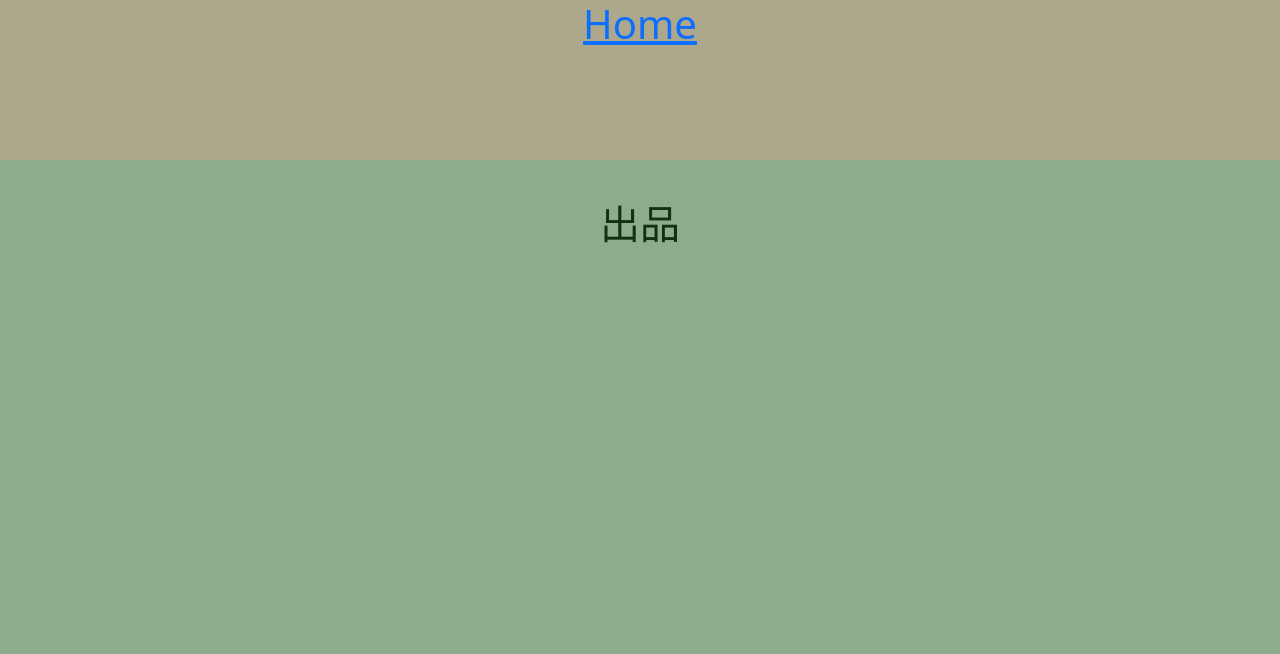
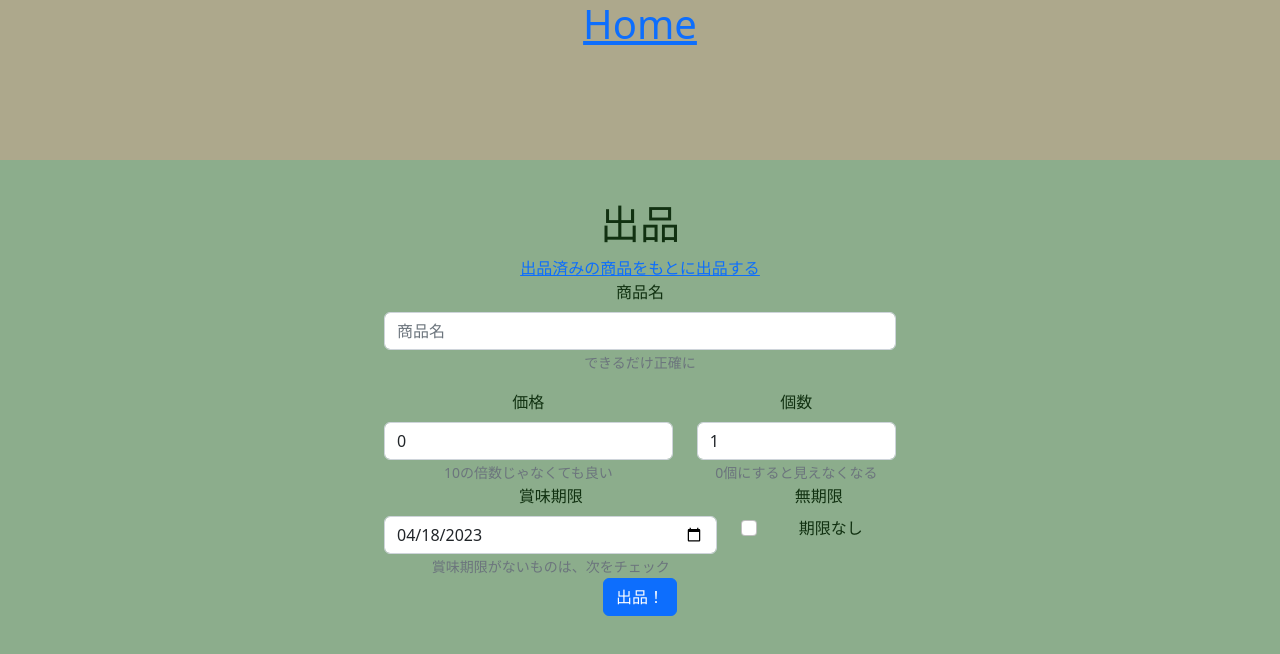
Before and after one commit to Nishinoyama/kobuy-2-front, a React (Create React App) app: page /provision in a window 1280 px wide. Shown: the top 654 px of the page. Built offline with nearby package versions, Linux system fonts and the light colour scheme.

Commit message:
紆余曲折を経て商品提供

```diff
--- a/src/App.css
+++ b/src/App.css
@@ -15,10 +15,11 @@
 }
 
 .App-main {
-    justify-content: center;
     padding-top: 5vh;
+    max-width: 40vw;
     background-color: #8cad8c;
     color: #113111;
+    margin: auto;
 }
 
 h1 {
--- a/src/Default.tsx
+++ /dev/null
@@ -1,5 +0,0 @@
-export function Default() {
-  return (
-    <div></div>
-  );
-}
--- a/src/GroceryTableRow.tsx
+++ b/src/GroceryTableRow.tsx
@@ -1,22 +1,19 @@
 import React from "react";
 import {Badge} from "react-bootstrap";
 import "./Market.css"
+import {Grocery} from "./pages/Market";
 
-export interface GroceryProps {
-  id: number
-  name: string
-  price: number
-  unit: number
-  expirationDate: Date
+interface GroceryProps {
+  grocery: Grocery
   selected: boolean
 
   selectGrocery(): void
 }
 
 export function GroceryTableRow(props: GroceryProps) {
-  let expiration_date_string = props.expirationDate.toISOString().split('T')[0]
+  let expiration_date_string = props.grocery.expiration_date.toISOString().split('T')[0]
   const expiration_duration =
-    props.expirationDate.getTime() - Date.now();
+    props.grocery.expiration_date.getTime() - Date.now();
   const expiration_indicator =
     expiration_duration < 0 ? "exceeded" :
       expiration_duration < 1000 * 3600 * 24 * 7 ? "soon" : // 7 days
@@ -40,11 +37,12 @@ export function GroceryTableRow(props: GroceryProps) {
     <tr
       className={props.selected ? "Market-GroceryTableRow-selected" : ""}
       onClick={props.selectGrocery}
+      style={{cursor: "pointer"}}
     >
-      <td> {props.id} </td>
-      <td> {props.name} </td>
-      <td> {props.price} </td>
-      <td> {props.unit} </td>
+      <td> {props.grocery.id} </td>
+      <td> {props.grocery.name} </td>
+      <td> {props.grocery.price} </td>
+      <td> {props.grocery.unit} </td>
       <td>
         {expiration_date_string}
         {expiration_badge}
--- a/src/Market.css
+++ b/src/Market.css
@@ -2,8 +2,6 @@
 .Market-main {
     display: flex;
     justify-content: center;
-    margin-left: 20vw;
-    margin-right: 20vw;
     flex-direction: column;
 }
 
--- a/src/pages/Market.tsx
+++ b/src/pages/Market.tsx
@@ -4,7 +4,7 @@ import axios from "axios";
 import {Button, Dropdown, Table} from "react-bootstrap";
 import "../Market.css"
 
-type Grocery = {
+export type Grocery = {
   id: number
   name: string
   price: number
@@ -215,30 +215,19 @@ export default class Market extends React.Component<MarketProps, MarketState> {
           {this.state.groceriesData
             .filter(g => g.unit > 0)
             .map(g =>
-            (
               <GroceryTableRow
-                id={g.id}
-                name={g.name}
-                price={g.price}
-                unit={g.unit}
-                expirationDate={g.expiration_date}
+                grocery={g}
                 key={g.id}
                 selected={g.id === this.state.selectedGrocery?.id}
                 selectGrocery={() => this.selectGrocery(g)}
               />
-            )
-          )}
+            )}
           </tbody>
         </Table>
         <div className="Market-purchase">
           <Dropdown>
             <Dropdown.Toggle>
-              {
-                (() => {
-                  let buyer = this.state.selectedBuyer;
-                  return buyer !== null ? buyer.name : "購入者"
-                })()
-              }
+              {this.state.selectedBuyer?.name ?? "購入者"}
             </Dropdown.Toggle>
             <Dropdown.Menu>
               {this.state.buyersJson.map(b =>
@@ -254,12 +243,7 @@ export default class Market extends React.Component<MarketProps, MarketState> {
           </Dropdown>
           が
           <Button variant="secondary" disabled onClick={() => this.purchase(this)}>
-            {
-              (() => {
-                let grocery = this.state.selectedGrocery;
-                return grocery !== null ? grocery.name : "商品"
-              })()
-            }
+            {this.state.selectedGrocery?.name ?? "商品"}
           </Button>
           を
           <Button variant="success" onClick={() => this.purchase(this)}>
--- a/src/pages/Provision.tsx
+++ b/src/pages/Provision.tsx
@@ -1,11 +1,139 @@
-import {Component} from "react";
+import React, {Component} from "react";
+import {Button, Col, Form, Row} from "react-bootstrap";
+import {Link} from "react-router-dom";
+import axios from "axios";
 
-export class Provision extends Component {
+interface ProvisionState {
+  validated: boolean,
+  expiration_date_disable: boolean
+}
+
+export class Provision extends Component<{}, ProvisionState> {
+  constructor(props: {}) {
+    super(props);
+    this.state = {
+      validated: false,
+      expiration_date_disable: false,
+    }
+  }
+
+  handleSubmit(e: any) {
+    const form = e.currentTarget;
+    if (form.checkValidity() === false) {
+      this.setState({validated: true})
+      e.preventDefault();
+      e.stopPropagation();
+      return false;
+    }
+    const provider_id = 1; // todo!
+    const name: string = form.name.value;
+    const price: number = Number.parseInt(form.price.value);
+    const unit: number = Number.parseInt(form.price.value);
+    let expiration_date_raw = new Date(Date.parse(form.expiration_date.value))
+    if (e.target.expiration_date_disable.checked) {
+      expiration_date_raw = new Date(Date.parse("3000-01-01"))
+    }
+    const expiration_date = expiration_date_raw.toISOString();
+    axios.post('http://localhost:8080/v1/api/groceries/provide',
+      {
+        provider_id,
+        name,
+        price,
+        unit,
+        expiration_date,
+      },
+    ).then(res => {
+      alert("出品完了" + JSON.stringify(res.data))
+    }).catch(err => {
+      e.preventDefault();
+      e.stopPropagation();
+      alert(err);
+    })
+    return false;
+  }
+
+  handleChange(e: any) {
+    this.setState({
+      expiration_date_disable: e.target.checked,
+    })
+  }
+
   render() {
     return (
       <>
         <h1>出品</h1>
+        <Link to="." onClick={() => alert("未実装")}> 出品済みの商品をもとに出品する </Link>
+        <Form
+          onSubmit={(e) => this.handleSubmit(e)}
+          noValidate
+          validated={this.state.validated}
+        >
+          <Row className="mb-3">
+            <Form.Group as={Col} controlId="name">
+              <Form.Label>商品名</Form.Label>
+              <Form.Control
+                type="text"
+                placeholder="商品名"
+                required
+              />
+              <Form.Text className="text-muted">
+                できるだけ正確に
+              </Form.Text>
+            </Form.Group>
+          </Row>
+          <Row>
+            <Form.Group as={Col} md="7" controlId="price">
+              <Form.Label>価格</Form.Label>
+              <Form.Control
+                type="number"
+                step={10}
+                min={0}
+                defaultValue={0}
+              />
+              <Form.Text className="text-muted">
+                10の倍数じゃなくても良い
+              </Form.Text>
+            </Form.Group>
+            <Form.Group as={Col} md="5" controlId="unit">
+              <Form.Label>個数</Form.Label>
+              <Form.Control
+                type="number"
+                step={1}
+                min={1}
+                defaultValue={1}
+              />
+              <Form.Text className="text-muted">
+                0個にすると見えなくなる
+              </Form.Text>
+            </Form.Group>
+          </Row>
+          <Row>
+            <Form.Group as={Col} md="8" controlId="expiration_date">
+              <Form.Label>
+                賞味期限
+              </Form.Label>
+              <Form.Control type="date" defaultValue={(new Date(Date.now())).toISOString().split("T")[0]}
+                            disabled={this.state.expiration_date_disable}/>
+              <Form.Text className="text-muted">
+                賞味期限がないものは、次をチェック
+              </Form.Text>
+            </Form.Group>
+            <Form.Group as={Col} md="4" controlId="expiration_date_disable">
+              <Form.Label>
+                無期限
+              </Form.Label>
+              <Form.Check
+                type="checkbox"
+                onChange={(e) => this.handleChange(e)}
+                id="expiration_date_disable"
+                label="期限なし"
+              />
+            </Form.Group>
+          </Row>
+          <Button type="submit">出品！</Button>
+        </Form>
       </>
-    );
+    )
+      ;
   }
 }
```
